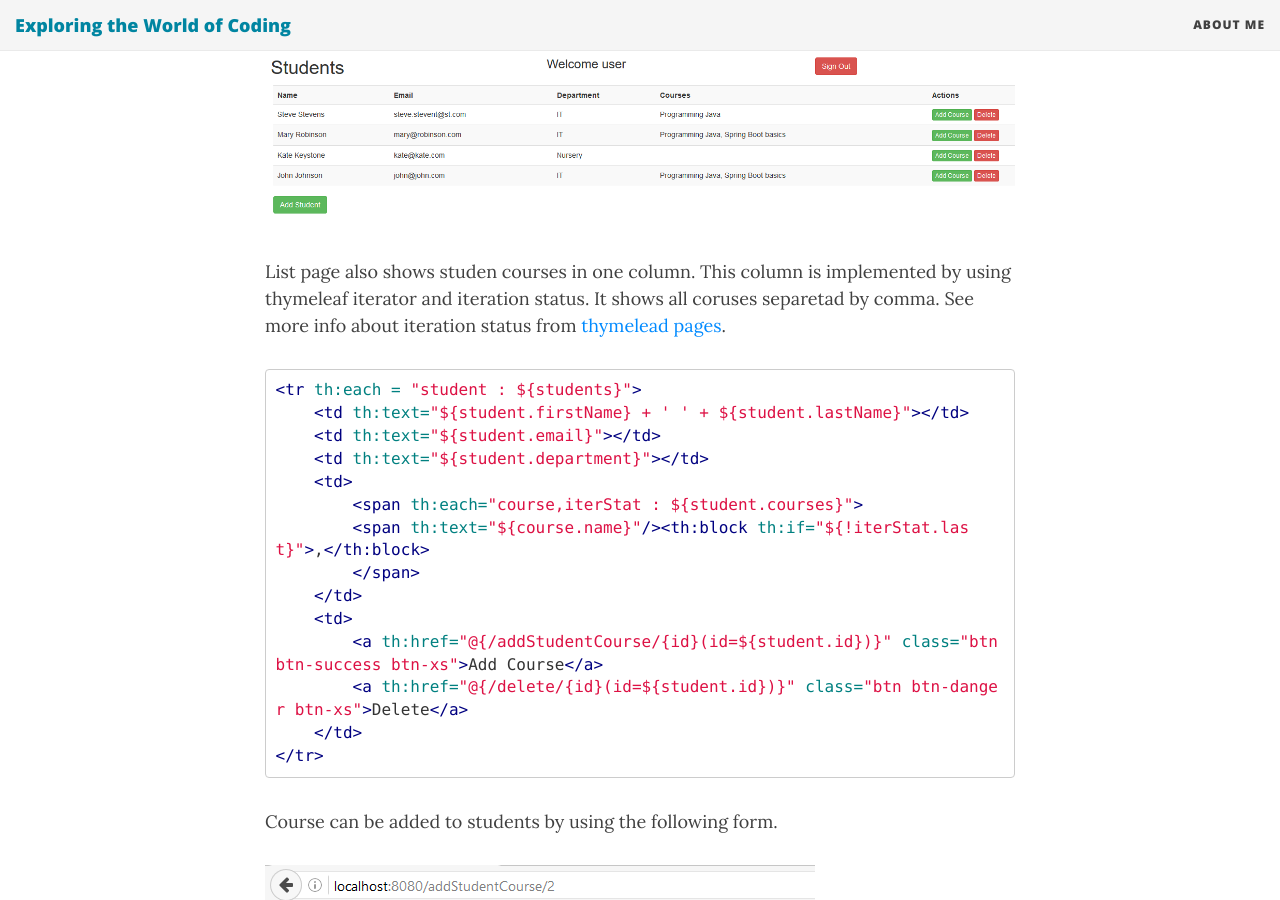
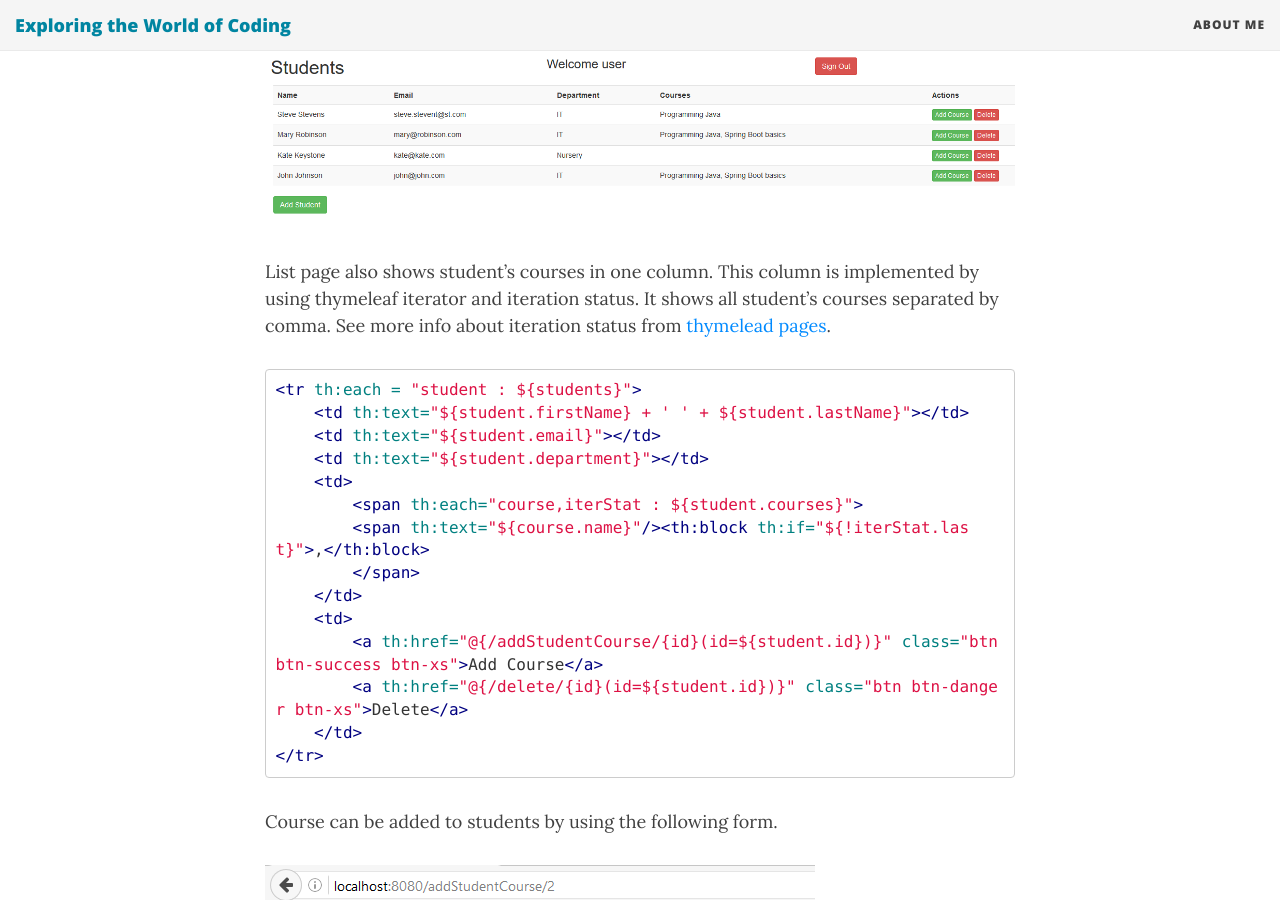
Before and after one commit to juhahinkula/juhahinkula.github.io, a Jekyll site: the page built from _posts/2016-07-16-crudboot-manytomany.markdown, in a window 1280 px wide and 900 px high, scrolled down 577 px. Built offline with Jekyll 4.4.1, drawn with Linux system fonts in a browser that asks for light colours; nearby versions of some CDN libraries; comment, search, counter and statistics services are not loaded.

Commit message:
changes to post

```diff
--- a/_posts/2016-07-16-crudboot-manytomany.markdown
+++ b/_posts/2016-07-16-crudboot-manytomany.markdown
@@ -10,7 +10,7 @@ The listpage cointains two actions for deleting students and adding courses to s
 
 ![screenshot]({{ site.baseurl }}/img/manytomany_list.png)
 
-List page also shows studen courses in one column. This column is implemented by using thymeleaf iterator and iteration status. It shows all coruses separetad by comma. See more info about iteration status from [thymelead pages](http://www.thymeleaf.org/doc/tutorials/2.1/usingthymeleaf.html#keeping-iteration-status).
+List page also shows student's courses in one column. This column is implemented by using thymeleaf iterator and iteration status. It shows all student's courses separated by comma. See more info about iteration status from [thymelead pages](http://www.thymeleaf.org/doc/tutorials/2.1/usingthymeleaf.html#keeping-iteration-status).
 
 {% highlight html %}
 <tr th:each = "student : ${students}">
```
